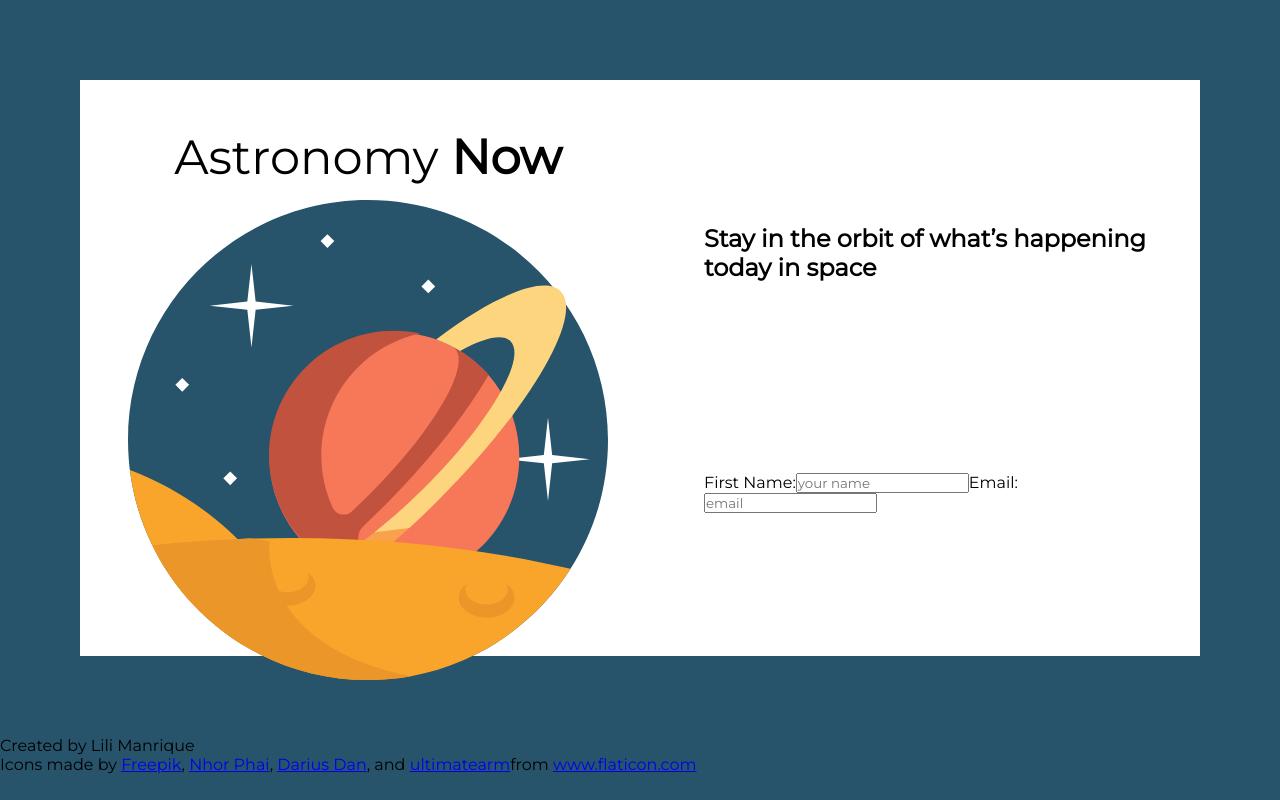
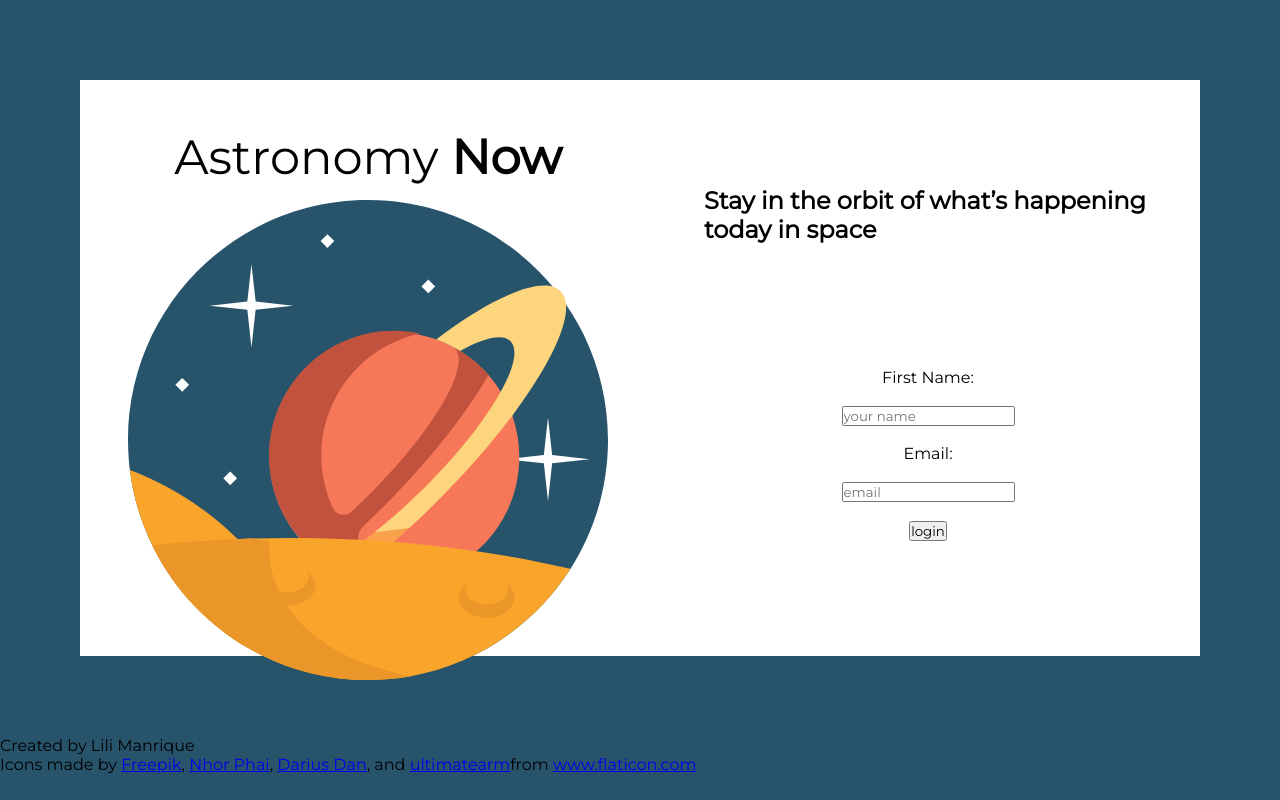
Before and after one commit to lmanriq/astronomy-now, a React (Create React App) app: page /astronomy-now/login in a window 1280 px wide. Built offline with nearby package versions, Linux system fonts and the light colour scheme.

Commit message:
Fix form spacing and add on change handler for inputs

```diff
--- a/src/components/LoginForm/LoginForm.css
+++ b/src/components/LoginForm/LoginForm.css
@@ -0,0 +1,6 @@
+form {
+  flex-direction: column;
+  align-items: center;
+  height: 40%;
+  justify-content: space-around;
+}
--- a/src/components/LoginForm/LoginForm.js
+++ b/src/components/LoginForm/LoginForm.js
@@ -1,5 +1,7 @@
 import React, { Component } from "react";
 import "./LoginForm.css";
+import { connect } from "react-redux";
+import { loginUser } from "../../actions";
 
 class LoginForm extends Component {
   constructor() {
@@ -10,16 +12,29 @@ class LoginForm extends Component {
     }
   }
 
+  handleChange(e) {
+    this.setState({[e.target.name]: e.target.value})
+  }
+
+  submitLogin(e) {
+    e.preventDefault();
+  }
+
   render() {
     return(
-      <form>
+      <form className="flex-container">
         <label>First Name:</label>
-        <input type="text" placeholder="your name" value={this.state.name} />
+        <input name="name" type="text" placeholder="your name" value={this.state.name} onChange={(e) => this.handleChange(e)} />
         <label>Email:</label>
-        <input type="email" placeholder="email" value={this.state.email} />
+        <input name="email" type="email" placeholder="email" value={this.state.email} onChange={(e) => this.handleChange(e)} />
+        <button type="button" onClick={(e) => this.submitLogin(e)}>login</button>
       </form>
     )
   }
 }
 
-export default LoginForm;
+const mapDispatchToProps = dispatch => ({
+  loginUser: user => dispatch(loginUser(user))
+});
+
+export default connect(null, mapDispatchToProps)(LoginForm);
```
